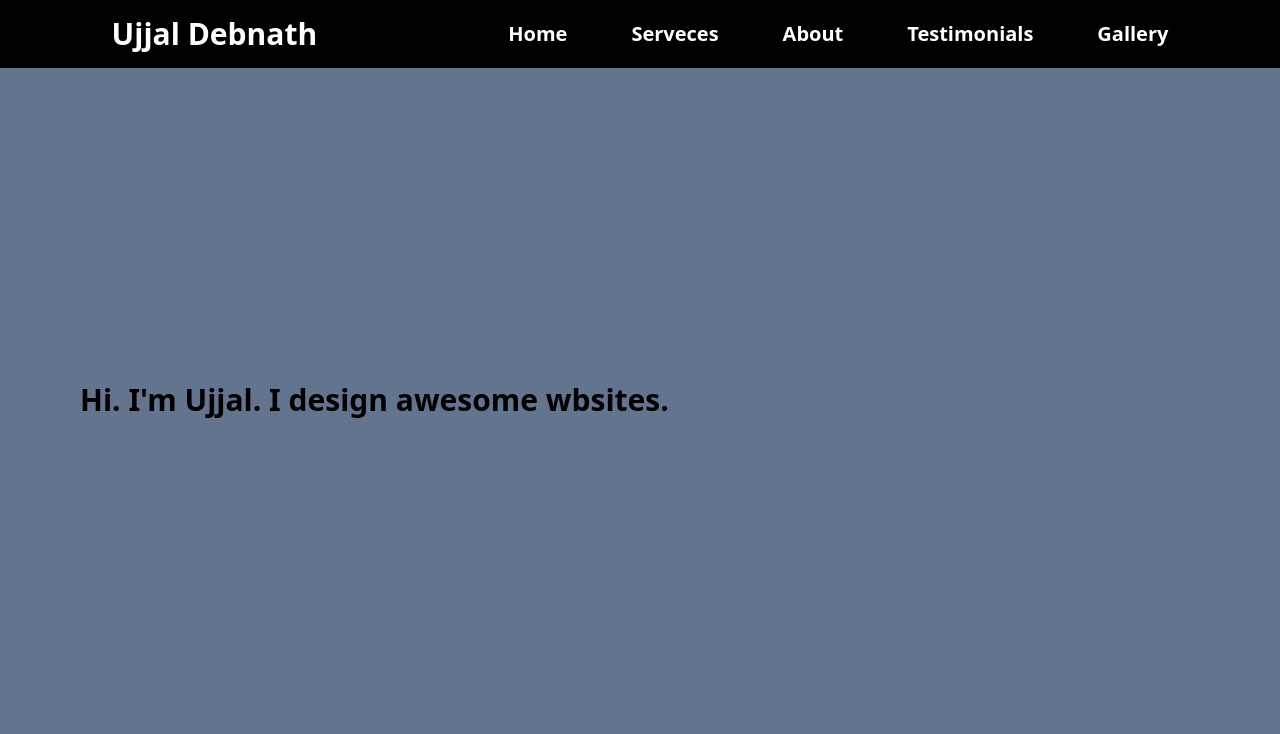
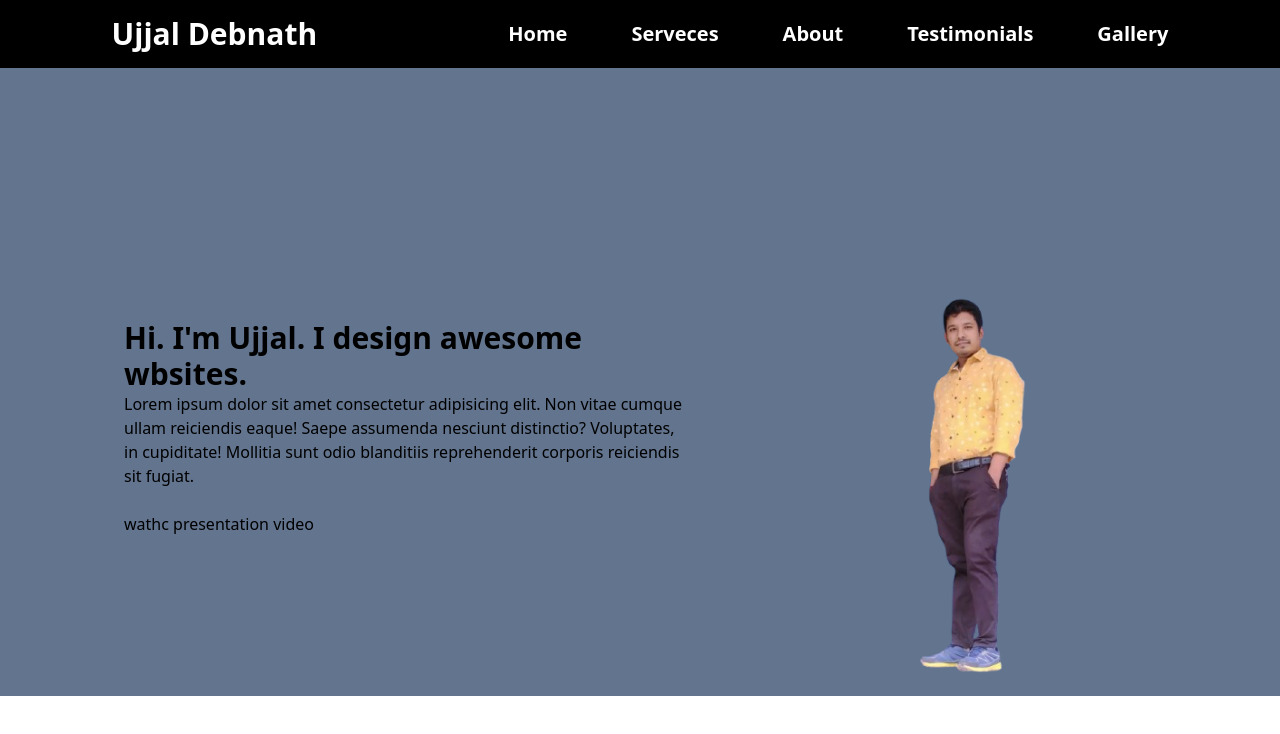
Before and after one commit to ujjal-debnath/portfolio-batch4, a plain HTML site: page index.html in a window 1280 px wide. Drawn offline with nearby package versions, Linux system fonts and the light colour scheme.

Commit message:
header section created

```diff
--- a/index.html
+++ b/index.html
@@ -22,9 +22,21 @@
             <li><a href="">Gallery</a></li>
         </ul>
     </nav>
-    <div class="h-screen bg-slate-500 p-20 flex items-center">
-        <h1 class="text-3xl font-extrabold">Hi. I'm Ujjal. I design awesome wbsites.</h1>
+    <!-- header section -->
+    <div class=" bg-slate-500 pt-40 px-20 flex items-center justify-around">
+       <div class="w-1/2">
+         <h1 class="text-3xl font-extrabold">Hi. I'm Ujjal. I design awesome wbsites.</h1>
+         <p>Lorem ipsum dolor sit amet consectetur adipisicing elit. Non vitae cumque ullam reiciendis eaque! Saepe assumenda nesciunt distinctio? Voluptates, in cupiditate! Mollitia sunt odio blanditiis reprehenderit corporis reiciendis sit fugiat.</p>
+         <div>
+            <button></button>
+        <p>wathc presentation video</p>
+        </div>
+
+       </div>
+       <img class="w-96" src="/ujjal.png" alt="" >
+
 
     </div>
+
 </body>
 </html>
```
Also changed, not shown: ujjal.png (added).
